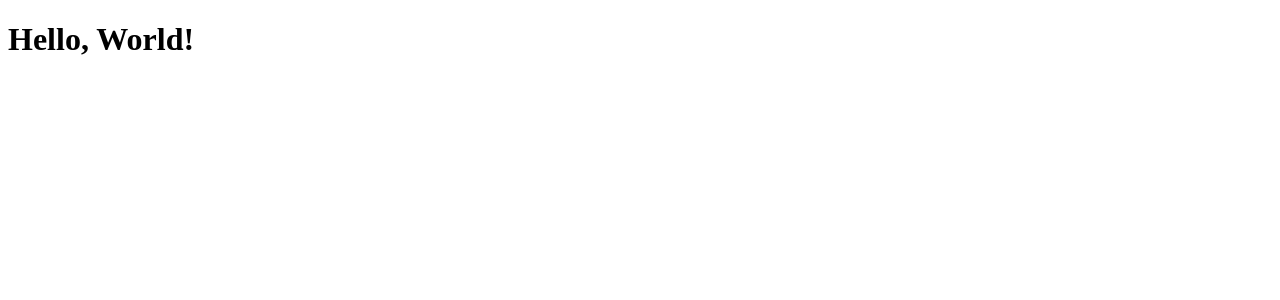
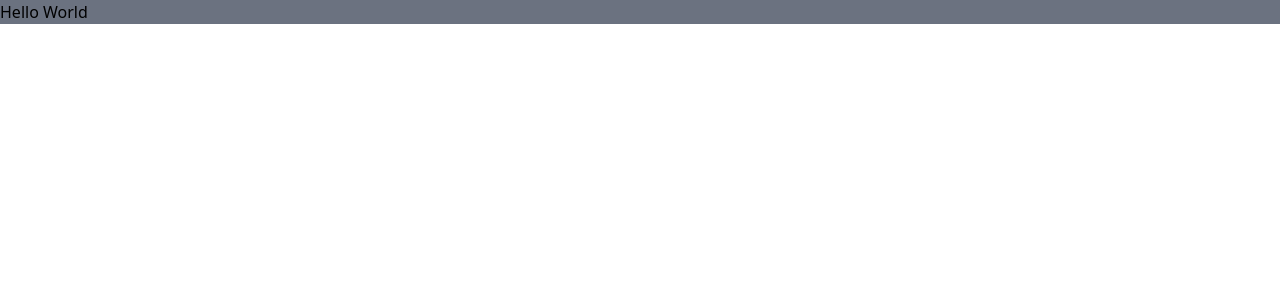
Before and after one commit to amis-4630/onyx-drum, a React (Vite) app in the folder src/web/: page / in a window 1280 px wide. Shown: the top 300 px of the page. Built offline with nearby package versions, Linux system fonts and the light colour scheme.

Commit message:
Update TailwindCSS configuration and styles

```diff
--- a/src/web/src/App.css
+++ b/src/web/src/App.css
@@ -0,0 +1,3 @@
+@import 'tailwindcss/base';
+@import 'tailwindcss/components';
+@import 'tailwindcss/utilities';
--- a/src/web/src/App.tsx
+++ b/src/web/src/App.tsx
@@ -3,7 +3,7 @@ import './App.css';
 function App() {
   return(
     <>
-      <h1>Hello, World!</h1>
+      <div className='bg-gray-500'>Hello World</div>
     </>
   );
 }
--- a/src/web/tailwind.config.js
+++ b/src/web/tailwind.config.js
@@ -1,6 +1,6 @@
 /** @type {import('tailwindcss').Config} */
 export default {
-  content: [],
+  content: ["./index.html", "./src/**/*.{js,ts,jsx,tsx}"],
   theme: {
     extend: {},
   },
```
